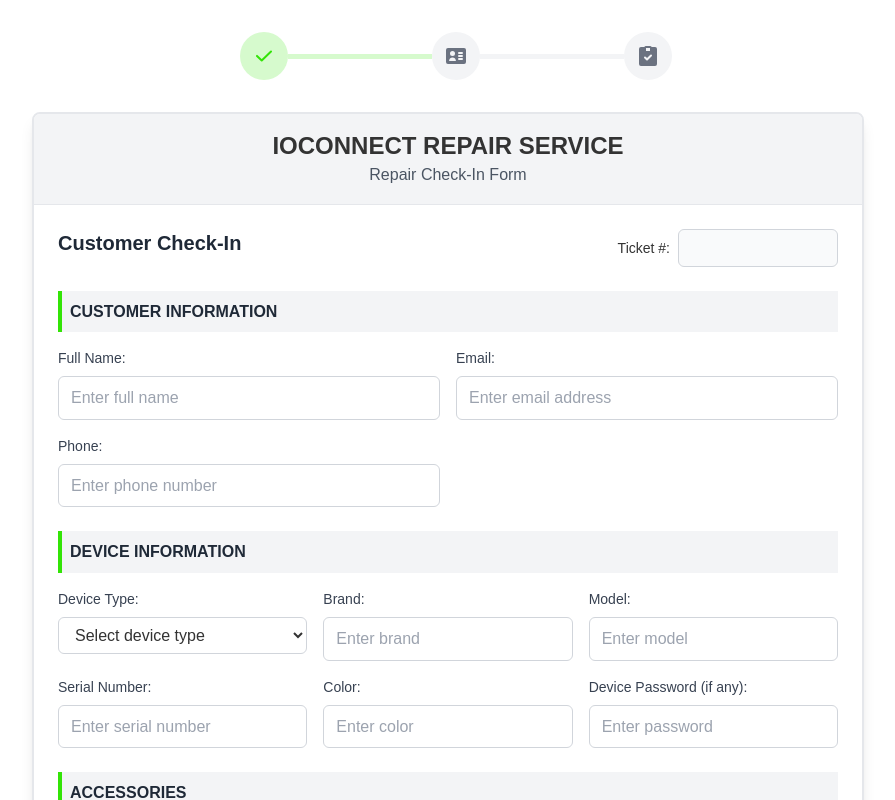
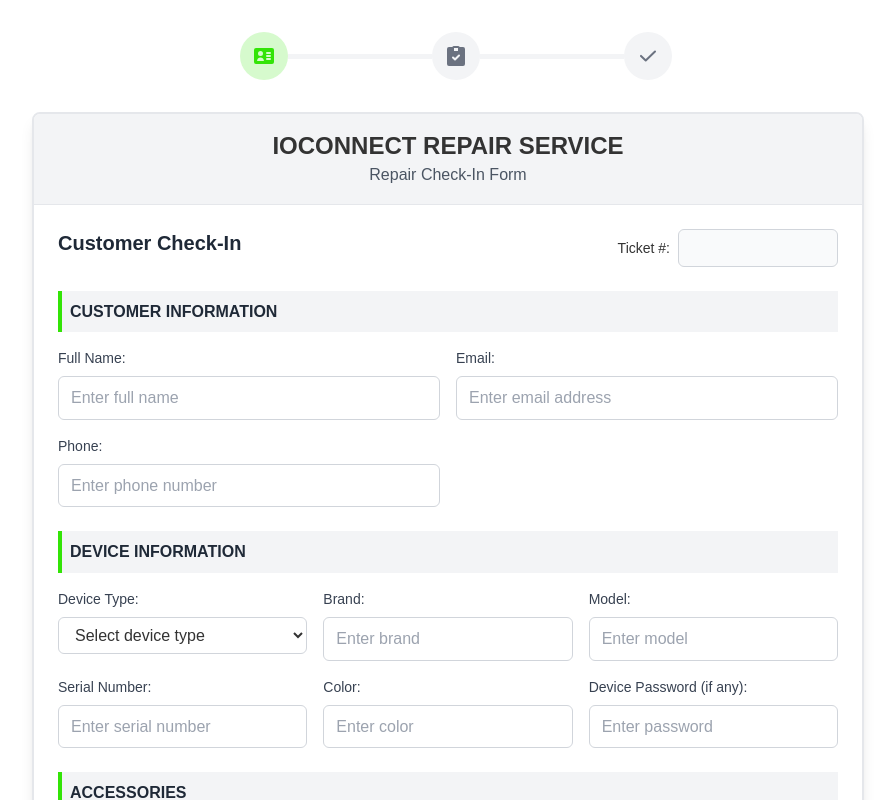
Before and after one commit to pawekz/SERV-IT-MANAGER, a React (Vite) app in the folder frontend/: page /newrepair in a window 1280 px wide. Shown: the top 800 px of the page, without its empty margins (192-1087 px from the left). Built offline with nearby package versions, Linux system fonts and the light colour scheme; what @react-pdf/renderer would draw is missing.

Commit message:
Frontend: Refactor NewRepair component to enhance SVG usage and improve layout consistency

```diff
--- a/frontend/src/pages/NewRepair/NewRepair.jsx
+++ b/frontend/src/pages/NewRepair/NewRepair.jsx
@@ -18,23 +18,30 @@ export default function NewRepair() {
         <div className="container mx-auto py-8 px-4 max-w-4xl">
 
             <ol className="flex justify-center items-center w-full max-w-xl mx-auto ml-56">
-                {/* Step 1 */}
-                <li className="flex w-full items-center text-[#33e407] dark:text-[#33e407] after:content-[''] after:w-full after:h-1 after:border-b after:border-[#33e407]/20 after:border-4 after:inline-block dark:after:border-[#33e407]/40">
-                    <span
-                        className="flex items-center justify-center w-10 h-10 bg-[#33e407]/20 rounded-full lg:h-12 lg:w-12 dark:bg-[#33e407]/30 shrink-0">
-                        <svg className="w-3.5 h-3.5 text-[#33e407] lg:w-4 lg:h-4 dark:text-[#33e407]" aria-hidden="true"
-                             xmlns="http://www.w3.org/2000/svg" fill="none" viewBox="0 0 16 12">
-                            <path stroke="currentColor" strokeLinecap="round" strokeLinejoin="round" strokeWidth="2"
-                                  d="M1 5.917 5.724 10.5 15 1.5" />
+                {/* Step 1: now uses Step 2's SVG (ID card/user) */}
+                <li className={`flex w-full items-center text-[#33e407] dark:text-[#33e407] after:content-[''] after:w-full after:h-1 after:border-b after:border-4 after:inline-block ${
+                    cameFromCheckIn
+                        ? "after:border-[#33e407]/20 dark:after:border-[#33e407]/40"
+                        : "after:border-gray-100 dark:after:border-gray-700"
+                }`}>
+                    <span className="flex items-center justify-center w-10 h-10 bg-[#33e407]/20 rounded-full lg:h-12 lg:w-12 dark:bg-[#33e407]/30 shrink-0">
+            <svg
+                className="w-4 h-4 lg:w-5 lg:h-5 text-[#33e407] dark:text-[#33e407]"
+                aria-hidden="true"
+                xmlns="http://www.w3.org/2000/svg"
+                fill="currentColor"
+                viewBox="0 0 20 16"
+            >
+                <path d="M18 0H2a2 2 0 0 0-2 2v12a2 2 0 0 0 2 2h16a2 2 0 0 0 2-2V2a2 2 0 0 0-2-2ZM6.5 3a2.5 2.5 0 1 1 0 5 2.5 2.5 0 0 1 0-5ZM3.014 13.021l.157-.625A3.427 3.427 0 0 1 6.5 9.571a3.426 3.426 0 0 1 3.322 2.805l.159.622-6.967.023ZM16 12h-3a1 1 0 0 1 0-2h3a1 1 0 0 1 0 2Zm0-3h-3a1 1 0 1 1 0-2h3a1 1 0 1 1 0 2Zm0-3h-3a1 1 0 1 1 0-2h3a1 1 0 1 1 0 2Z" />
             </svg>
         </span>
                 </li>
 
-                {/* Step 2 - Highlight if cameFromCheckIn is true */}
+                {/* Step 2: now uses Step 3's SVG (document/text) */}
                 <li
                     className={`flex w-full items-center after:content-[''] after:w-full after:h-1 after:border-b after:border-4 after:inline-block ${
                         cameFromCheckIn
-                            ? "text-[#33e407] dark:text-[#33e407] after:border-[#33e407]/20 dark:after:border-[#33e407]/40"
+                            ? "after:border-gray-100 dark:after:border-gray-700 text-gray-500 dark:text-gray-700"
                             : "after:border-gray-100 dark:after:border-gray-700 text-gray-500 dark:text-gray-700"
                     }`}
                 >
@@ -45,28 +52,25 @@ export default function NewRepair() {
                             : "bg-gray-100 dark:bg-gray-700 text-gray-500 dark:text-gray-100"
                     }`}
                 >
-                    <svg
-                        className={`w-4 h-4 lg:w-5 lg:h-5 ${
-                            cameFromCheckIn ? "text-[#33e407] dark:text-[#33e407]" : "text-gray-500 dark:text-gray-100"
-                        }`}
+                  <svg className={`w-4 h-4 lg:w-5 lg:h-5 ${cameFromCheckIn ? "text-[#33e407] dark:text-[#33e407]" : "text-gray-500 dark:text-gray-100"}`}
                        aria-hidden="true"
                        xmlns="http://www.w3.org/2000/svg"
                        fill="currentColor"
-                        viewBox="0 0 20 16"
-                    >
-                      <path d="M18 0H2a2 2 0 0 0-2 2v12a2 2 0 0 0 2 2h16a2 2 0 0 0 2-2V2a2 2 0 0 0-2-2ZM6.5 3a2.5 2.5 0 1 1 0 5 2.5 2.5 0 0 1 0-5ZM3.014 13.021l.157-.625A3.427 3.427 0 0 1 6.5 9.571a3.426 3.426 0 0 1 3.322 2.805l.159.622-6.967.023ZM16 12h-3a1 1 0 0 1 0-2h3a1 1 0 0 1 0 2Zm0-3h-3a1 1 0 1 1 0-2h3a1 1 0 1 1 0 2Zm0-3h-3a1 1 0 1 1 0-2h3a1 1 0 1 1 0 2Z" />
+                       viewBox="0 0 18 20">
+                    <path
+                        d="M16 1h-3.278A1.992 1.992 0 0 0 11 0H7a1.993 1.993 0 0 0-1.722 1H2a2 2 0 0 0-2 2v15a2 2 0 0 0 2 2h14a2 2 0 0 0 2-2V3a2 2 0 0 0-2-2ZM7 2h4v3H7V2Zm5.7 8.289-3.975 3.857a1 1 0 0 1-1.393 0L5.3 12.182a1.002 1.002 0 1 1 1.4-1.436l1.328 1.289 3.28-3.181a1 1 0 1 1 1.392 1.435Z"
+                    />
                   </svg>
                 </span>
                 </li>
 
-                {/* Step 3 */}
+                {/* Step 3: now uses Step 1's SVG (checkmark) */}
                 <li className="flex items-center w-full">
-                    <span
-                        className="flex items-center justify-center w-10 h-10 bg-gray-100 rounded-full lg:h-12 lg:w-12 dark:bg-gray-700 shrink-0">
-                        <svg className="w-4 h-4 text-gray-500 lg:w-5 lg:h-5 dark:text-gray-100" aria-hidden="true"
-                             xmlns="http://www.w3.org/2000/svg" fill="currentColor" viewBox="0 0 18 20">
-                            <path
-                                d="M16 1h-3.278A1.992 1.992 0 0 0 11 0H7a1.993 1.993 0 0 0-1.722 1H2a2 2 0 0 0-2 2v15a2 2 0 0 0 2 2h14a2 2 0 0 0 2-2V3a2 2 0 0 0-2-2ZM7 2h4v3H7V2Zm5.7 8.289-3.975 3.857a1 1 0 0 1-1.393 0L5.3 12.182a1.002 1.002 0 1 1 1.4-1.436l1.328 1.289 3.28-3.181a1 1 0 1 1 1.392 1.435Z" />
+        <span className="flex items-center justify-center w-10 h-10 bg-gray-100 rounded-full lg:h-12 lg:w-12 dark:bg-gray-700 shrink-0">
+            <svg className="w-3.5 h-3.5 text-gray-500 lg:w-4 lg:h-4 dark:text-gray-100" aria-hidden="true"
+                 xmlns="http://www.w3.org/2000/svg" fill="none" viewBox="0 0 16 12">
+                <path stroke="currentColor" strokeLinecap="round" strokeLinejoin="round" strokeWidth="2"
+                      d="M1 5.917 5.724 10.5 15 1.5" />
             </svg>
         </span>
                 </li>
```
Lines whose indentation alone changed are shown as unchanged.
